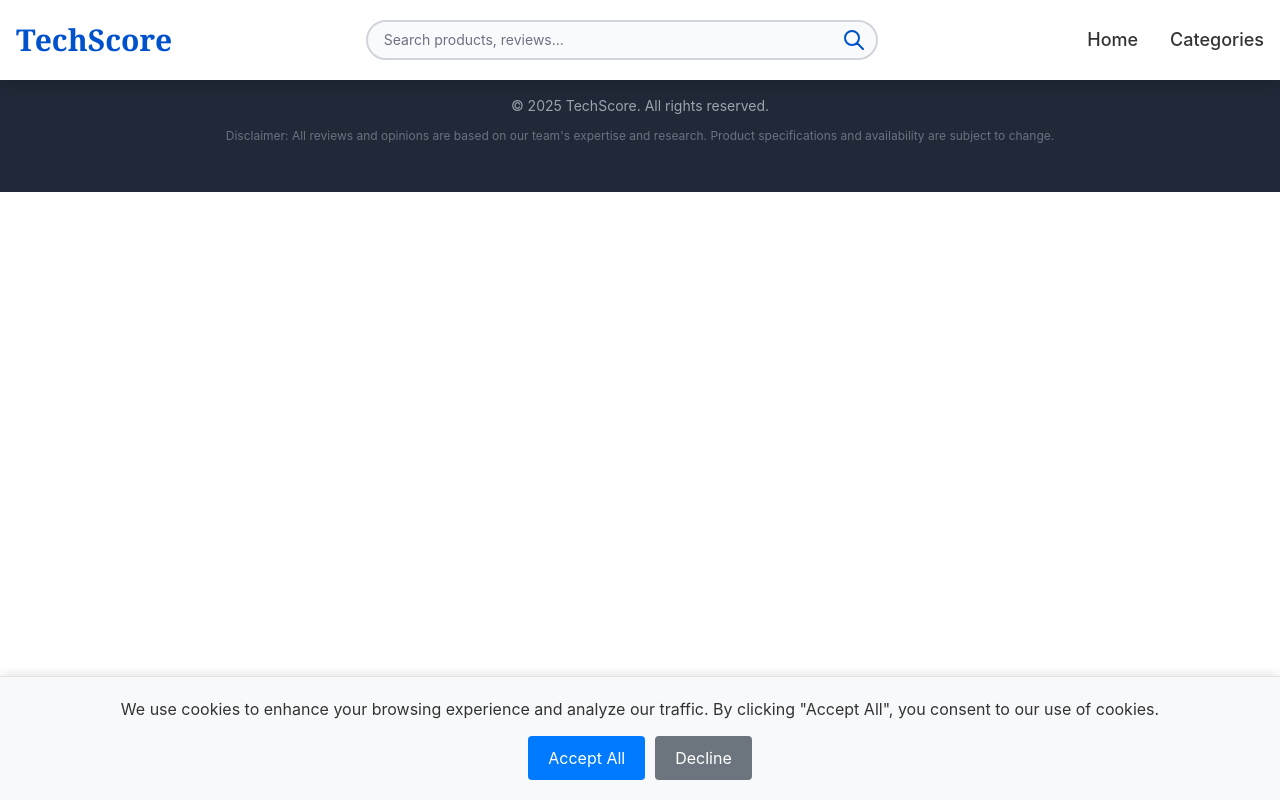
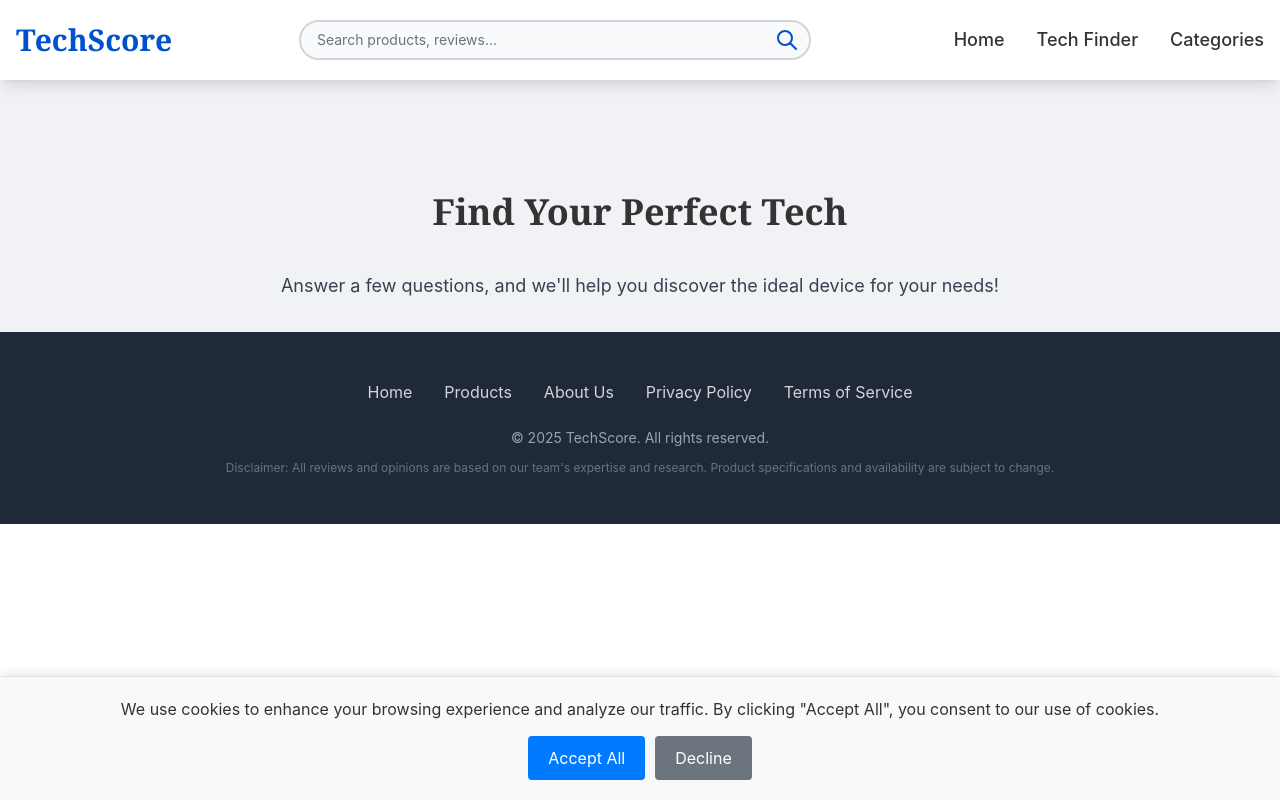
Before and after one commit to shreykapadia/tech-reviews-app-react, a React (Vite) app: page /tech-finder in a window 1280 px wide. Built offline with nearby package versions, Linux system fonts and the light colour scheme; no server answers; the database is empty.

Commit message:
techFinder step 1

```diff
--- /dev/null
+++ b/src/features/techFinder/TechFinderPage.jsx
@@ -0,0 +1,25 @@
+// src/features/techFinder/TechFinderPage.jsx
+import React from 'react';
+import { Helmet } from 'react-helmet-async';
+
+function TechFinderPage() {
+  return (
+    <>
+      <Helmet>
+        <title>Tech Finder - Find Your Perfect Tech</title>
+        <meta name="description" content="Answer a few questions to find the ideal tech device for your needs." />
+      </Helmet>
+      <main className="container mx-auto px-4 py-8 mt-16 md:mt-20"> {/* Adjust mt for header */}
+        <h1 className="text-3xl sm:text-4xl font-bold text-brand-text text-center mt-12 sm:mt-20 mb-10 font-serif">
+          Find Your Perfect Tech
+        </h1>
+        <p className="text-lg text-gray-700 text-center">
+          Answer a few questions, and we'll help you discover the ideal device for your needs!
+        </p>
+        {/* Future content for the tech finder questionnaire will go here */}
+      </main>
+    </>
+  );
+}
+
+export default TechFinderPage;
--- a/src/layouts/Header.jsx
+++ b/src/layouts/Header.jsx
@@ -264,6 +264,7 @@ function Header({ onSearchSubmit, isHomePage = false }) { // Accept onSearchSubm
               <nav className="hidden md:block">
                  <ul className={`flex flex-row space-x-6 lg:space-x-8 text-lg font-medium items-center ${navLinkColorClass}`}>
                     <li><Link to="/" className="block py-2 hover:text-brand-primary transition-colors duration-200" onClick={closeMobileNavAndSearch}>Home</Link></li>
+                    <li><Link to="/tech-finder" className="block py-2 hover:text-brand-primary transition-colors duration-200" onClick={closeMobileNavAndSearch}>Tech Finder</Link></li>
                     <li><Link to="/categories" className="block py-2 hover:text-brand-primary transition-colors duration-200" onClick={closeMobileNavAndSearch}>Categories</Link></li>
                     {/* Consider adding an "About" link if you have an About page */}
                  </ul>
@@ -287,8 +288,8 @@ function Header({ onSearchSubmit, isHomePage = false }) { // Accept onSearchSubm
       >
           <ul className="flex flex-col px-4 space-y-4 text-brand-text text-lg font-medium items-center">
             <li><Link to="/" className="block py-2 hover:text-brand-primary transition-colors duration-200" onClick={closeMobileNavAndSearch}>Home</Link></li>
+            <li><Link to="/tech-finder" className="block py-2 hover:text-brand-primary transition-colors duration-200" onClick={closeMobileNavAndSearch}>Tech Finder</Link></li>
             <li><Link to="/categories" className="block py-2 hover:text-brand-primary transition-colors duration-200" onClick={closeMobileNavAndSearch}>Categories</Link></li>
-            <li><Link to="/tech-finder" className="block py-2 hover:text-brand-primary transition-colors duration-200" onClick={closeMobileNavAndSearch}>Tech Finder</Link></li>
             {/* Consider adding an "About" link if you have an About page */}
           </ul>
       </nav>
--- a/src/routes/AppRoutes.jsx
+++ b/src/routes/AppRoutes.jsx
@@ -11,6 +11,7 @@ const PrivacyPolicyPage = lazy(() => import('../features/staticContent/PrivacyPo
 const ProductPage = lazy(() => import('../features/products/ProductPage'));
 const CategoryPage = lazy(() => import('../features/categories/CategoryPage'));
 const AllCategoriesPage = lazy(() => import('../features/categories/AllCategoriesPage')); // Import the new page
+const TechFinderPage = React.lazy(() => import('../features/techFinder/TechFinderPage'));
 
 function AppRoutes({
   // Props for HomePage
@@ -77,8 +78,12 @@ function AppRoutes({
           element={<ProductPage allProducts={allProductsArray} calculateCriticsScore={calculateCriticsScore} />}
         />
         <Route
-          path="/category/:categorySlug"
-          element={(
+        path="/tech-finder"
+        element={<TechFinderPage />}
+      />
+  {/* Footer can be here if it's part of the layout for all routes */}
+      <Route
+          path="/category/:categorySlug" element={(
             <>
               {/* This console.log executes if React Router matches this route and starts rendering the element */}
               {console.log('AppRoutes: Matched /category/:categorySlug. Attempting to render CategoryPage...')}
```
